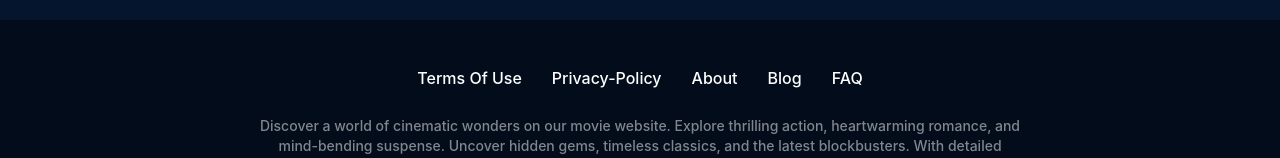
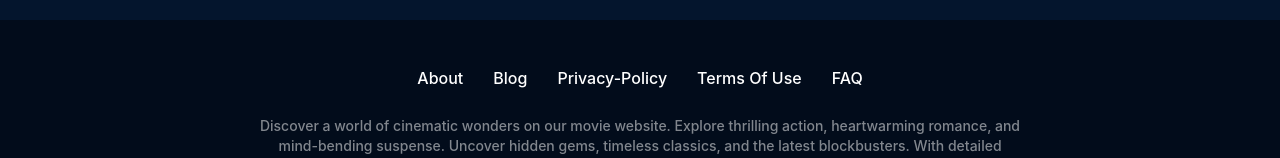
Before and after one commit to NafeesButt/Movie, a React (Vite) app: page / in a window 1280 px wide. Shown: the part 1052-1210 px from the top of the page. Built offline with nearby package versions, Linux system fonts and the light colour scheme; no server answers.

Commit message:
setting menu items

```diff
--- a/src/components/footer/Footer.jsx
+++ b/src/components/footer/Footer.jsx
@@ -15,10 +15,10 @@ const Footer = () => {
     <footer className="footer">
       <ContentWrapper>
         <ul className="menuItems">
-          <li className="menuItem">Terms Of Use</li>
-          <li className="menuItem">Privacy-Policy</li>
           <li className="menuItem">About</li>
           <li className="menuItem">Blog</li>
+          <li className="menuItem">Privacy-Policy</li>
+          <li className="menuItem">Terms Of Use</li>
           <li className="menuItem">FAQ</li>
         </ul>
         <div className="infoText">
```
